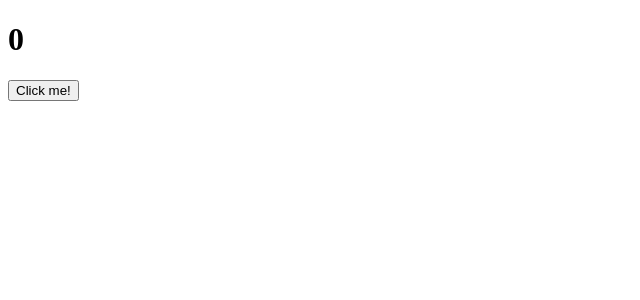
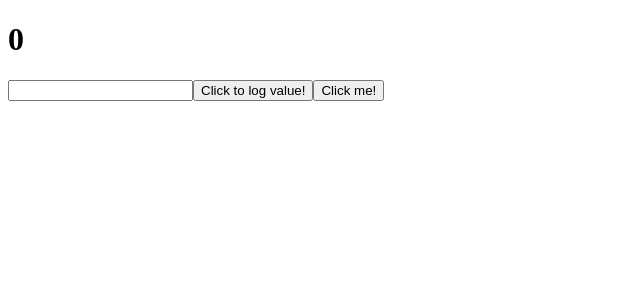
Before and after one commit to ONL-JS-FE2023-1/cra-first-project, a React (Create React App) app: page / in a window 1280 px wide. Shown: the top 300 px of the page, without its empty margins (0-640 px from the left). Built offline with nearby package versions, Linux system fonts and the light colour scheme.

Commit message:
UseCallback another example

```diff
--- a/src/components/SandboxComponent/Clicker.js
+++ b/src/components/SandboxComponent/Clicker.js
@@ -2,6 +2,7 @@ import React, {useState, useCallback} from 'react';
 
 const Clicker = () => {
     const [click, setClick] = useState(0);
+    const [value, setValue] = useState('');
 
     // const clickHandler = () => {
     //     setClick(click + 1);
@@ -9,11 +10,25 @@ const Clicker = () => {
 
     const handler = useCallback(() => {
         setClick(click => click + 1);
-    }, [])
+    }, []);
+
+    const changeHandler = ({target: {value}}) => {
+        setValue(value)
+    }
+
+    const logValue = useCallback(() => {
+        let sum = 0;
+        for(let i = 0; i < 900000000; i++) {
+            sum += i;
+        }
+        console.log(value);
+    }, [value])
 
     return (
         <div>
             <h1>{click}</h1>
+            <input type="text" value={value} onChange={changeHandler}></input>
+            <button onClick={logValue}>Click to log value!</button>
             <button onClick={handler}>Click me!</button>
         </div>
     );
```
